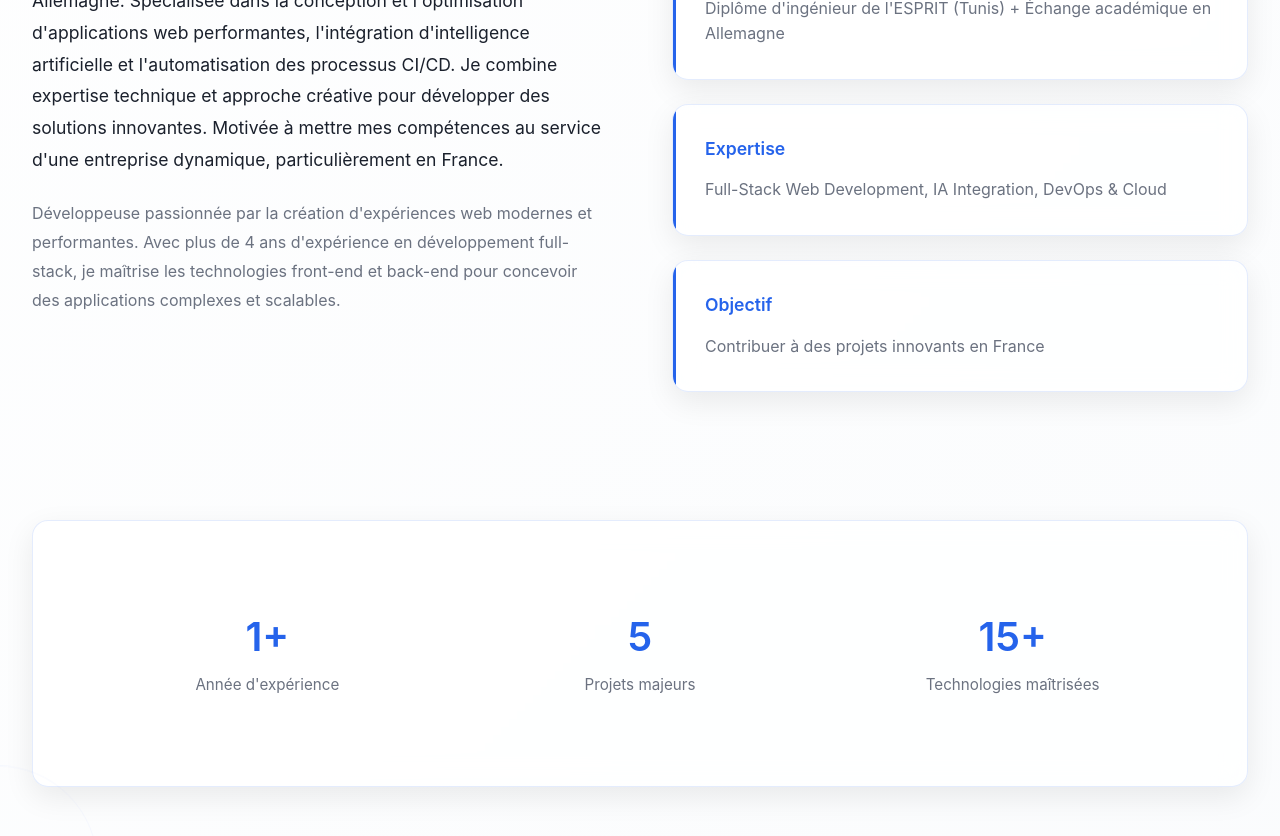
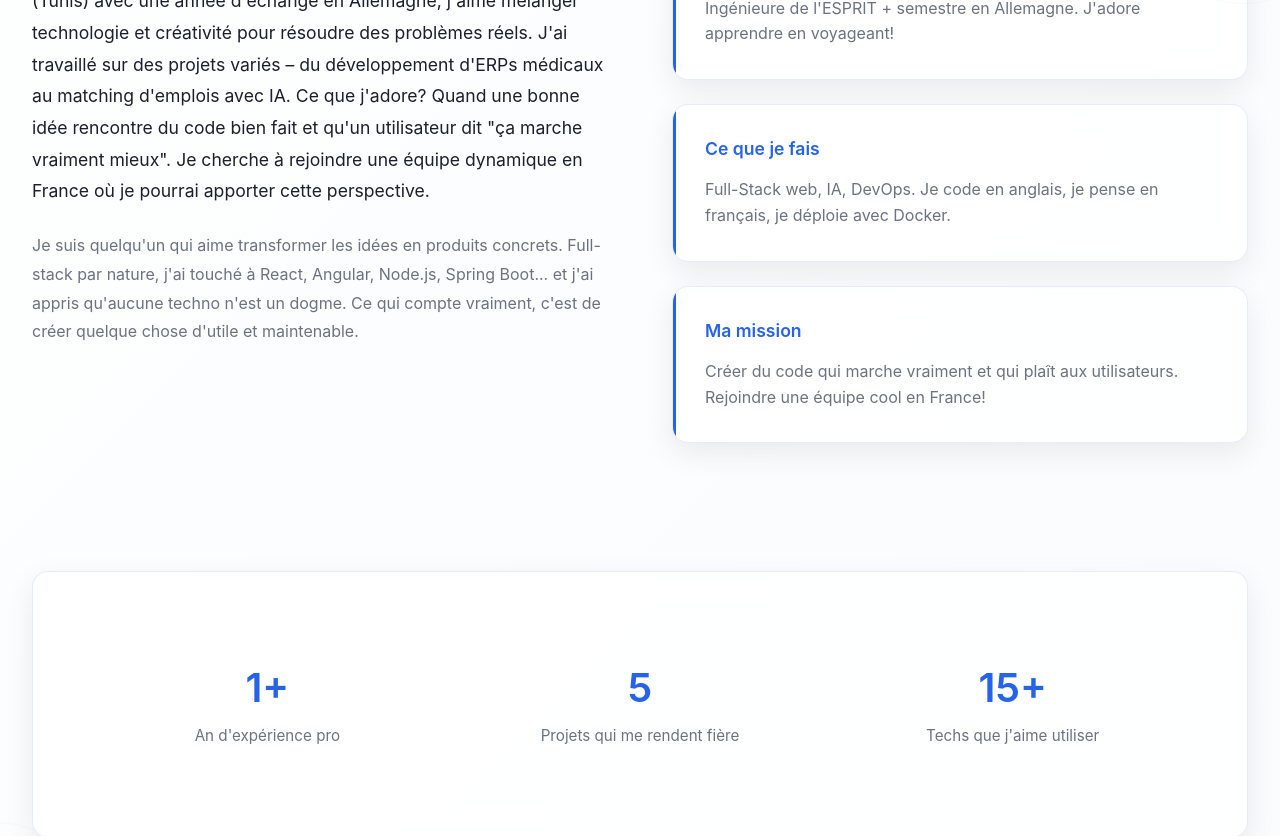
Before and after one commit to sarrabs22/Portfolio, a React (Vite) app: page / in a window 1280 px wide. Shown: the part 1180-2016 px from the top of the page. Built offline with nearby package versions, Linux system fonts and the light colour scheme.

Commit message:
Add natural and engaging portfolio text

```diff
--- a/src/components/About.jsx
+++ b/src/components/About.jsx
@@ -56,16 +56,16 @@ const About = () => {
 
             <motion.div variants={itemVariants} className="about-highlights">
               <div className="highlight-box">
-                <h3>Formation</h3>
-                <p>Diplôme d'ingénieur de l'ESPRIT (Tunis) + Échange académique en Allemagne</p>
+                <h3>Parcours</h3>
+                <p>Ingénieure de l'ESPRIT + semestre en Allemagne. J'adore apprendre en voyageant!</p>
               </div>
               <div className="highlight-box">
-                <h3>Expertise</h3>
-                <p>Full-Stack Web Development, IA Integration, DevOps & Cloud</p>
+                <h3>Ce que je fais</h3>
+                <p>Full-Stack web, IA, DevOps. Je code en anglais, je pense en français, je déploie avec Docker.</p>
               </div>
               <div className="highlight-box">
-                <h3>Objectif</h3>
-                <p>Contribuer à des projets innovants en France</p>
+                <h3>Ma mission</h3>
+                <p>Créer du code qui marche vraiment et qui plaît aux utilisateurs. Rejoindre une équipe cool en France!</p>
               </div>
             </motion.div>
           </div>
@@ -74,15 +74,15 @@ const About = () => {
           <motion.div variants={itemVariants} className="about-stats">
             <div className="stat">
               <h4>1+</h4>
-              <p>Année d'expérience</p>
+              <p>An d'expérience pro</p>
             </div>
             <div className="stat">
               <h4>5</h4>
-              <p>Projets majeurs</p>
+              <p>Projets qui me rendent fière</p>
             </div>
             <div className="stat">
               <h4>15+</h4>
-              <p>Technologies maîtrisées</p>
+              <p>Techs que j'aime utiliser</p>
             </div>
           </motion.div>
         </motion.div>
--- a/src/components/Contact.jsx
+++ b/src/components/Contact.jsx
@@ -105,8 +105,8 @@ const Contact = () => {
 
           {/* Intro Text */}
           <motion.p variants={itemVariants} className="contact-intro">
-            Je suis actuellement à la recherche d'opportunités en développement web en France.
-            N'hésitez pas à me contacter pour discuter d'un projet ou d'une collaboration.
+            Vous avez une idée de projet? Une opportunité intéressante? Ou vous voulez juste parler tech?
+            Je suis toujours ouverte à une bonne conversation. Écrivez-moi! 👋
           </motion.p>
 
           {/* Two Column Layout */}
--- a/src/components/Hero.jsx
+++ b/src/components/Hero.jsx
@@ -84,11 +84,11 @@ const Hero = ({ onCtaClick }) => {
           {/* CTA Buttons */}
           <motion.div variants={itemVariants} className="hero-buttons">
             <button className="btn btn-primary" onClick={() => onCtaClick('projects')}>
-              <span>Explorer mes projets</span>
+              <span>Voir mes projets</span>
               <span className="arrow">↓</span>
             </button>
             <button className="btn btn-secondary" onClick={() => onCtaClick('contact')}>
-              <span>Contactez-moi</span>
+              <span>Parlons!</span>
               <span className="arrow">→</span>
             </button>
           </motion.div>
--- a/src/data/profileData.js
+++ b/src/data/profileData.js
@@ -12,10 +12,10 @@ export const profileData = {
   },
 
   about: {
-    summary: `Ingénieure en développement web full-stack avec un diplôme d'ingénieur de l'ESPRIT (Tunis) et une expérience académique en Allemagne. Spécialisée dans la conception et l'optimisation d'applications web performantes, l'intégration d'intelligence artificielle et l'automatisation des processus CI/CD.
+    summary: `Salut! Je suis développeuse web full-stack passionnée par la création de solutions qu'on utilise vraiment. Diplômée de l'ESPRIT (Tunis) avec une année d'échange en Allemagne, j'aime mélanger technologie et créativité pour résoudre des problèmes réels.
 
-Je combine expertise technique et approche créative pour développer des solutions innovantes. Motivée à mettre mes compétences au service d'une entreprise dynamique, particulièrement en France.`,
-    description: `Développeuse passionnée par la création d'expériences web modernes et performantes. Avec plus de 4 ans d'expérience en développement full-stack, je maîtrise les technologies front-end et back-end pour concevoir des applications complexes et scalables.`
+J'ai travaillé sur des projets variés – du développement d'ERPs médicaux au matching d'emplois avec IA. Ce que j'adore? Quand une bonne idée rencontre du code bien fait et qu'un utilisateur dit "ça marche vraiment mieux". Je cherche à rejoindre une équipe dynamique en France où je pourrai apporter cette perspective.`,
+    description: `Je suis quelqu'un qui aime transformer les idées en produits concrets. Full-stack par nature, j'ai touché à React, Angular, Node.js, Spring Boot... et j'ai appris qu'aucune techno n'est un dogme. Ce qui compte vraiment, c'est de créer quelque chose d'utile et maintenable.`
   },
 
   skills: {
@@ -35,12 +35,12 @@ Je combine expertise technique et approche créative pour développer des soluti
       company: 'Substances Actives',
       location: 'Paris, France',
       dates: '2025',
-      description: 'Participation au développement et à l\'optimisation de l\'ERP médical Matisse.',
+      description: 'Travailler sur un ERP médical, c\'est un vrai défi – des utilisateurs exigeants, des contraintes complexes, mais c\'était excitant!',
       missions: [
         'Développement de fonctionnalités avec Symfony et Stimulus.js',
-        'Amélioration des performances et de l\'expérience utilisateur',
-        'Implémentation de modules facilitant la gestion des flux',
-        'Réduction du temps de saisie de 40%'
+        'Réduction du temps de saisie des données de 40% (les utilisateurs ont remarqué!)',
+        'Amélioration des performances globales de l\'interface',
+        'Collaboration étroite avec les médecins et infirmières pour comprendre leurs vrais besoins'
       ],
       technologies: ['PHP', 'Symfony', 'Stimulus.js', 'HTML/CSS']
     },
@@ -50,12 +50,12 @@ Je combine expertise technique et approche créative pour développer des soluti
       company: 'Ipact Consult',
       location: 'Canada',
       dates: '2024',
-      description: 'Conception et développement de la plateforme Manajero.',
+      description: 'Manajero est un projet dont je suis fière – on a créé une plateforme de collaboration de zéro.',
       missions: [
-        'Conception de modules collaboratifs',
-        'Architecture frontend et backend',
-        'Adoption par 200+ utilisateurs',
-        'Augmentation de la productivité de 25%'
+        'Architecture complète du produit (frontend + backend)',
+        'Conception de modules collaboratifs vraiment intuitifs',
+        'Adoption par 200+ utilisateurs en peu de temps',
+        'Augmentation de la productivité des équipes de 25%'
       ],
       technologies: ['Angular', 'Spring Boot', 'MongoDB', 'REST API']
     },
@@ -65,13 +65,12 @@ Je combine expertise technique et approche créative pour développer des soluti
       company: 'SmartUp-3S',
       location: 'Tunis, Tunisie',
       dates: '2023',
-      description: 'Développement du backend d\'une application pharmaceutique.',
+      description: 'Mon premier vrai défi back-end – optimiser un système lourd et le rendre performant.',
       missions: [
-        'Implémentation de services REST avec Spring Boot',
-        'Gestion de base de données MySQL',
-        'Automatisation de l\'inventaire et reporting',
+        'Implémentation robuste d\'une API REST avec Spring Boot',
+        'Automatisation complète de la gestion d\'inventaire (bye bye Excel!)',
         'Réduction du temps de traitement de 25%',
-        'Amélioration des performances globales'
+        'Infrastructure stable pour la croissance'
       ],
       technologies: ['Java', 'Spring Boot', 'MySQL', 'REST API']
     }
@@ -81,47 +80,47 @@ Je combine expertise technique et approche créative pour développer des soluti
     {
       id: 1,
       title: 'Expense Splitter',
-      description: 'API REST complète pour la gestion et répartition des dépenses partagées, déployée en production.',
-      details: 'Conception et déploiement d\'une API REST dockerisée connectée à PostgreSQL cloud avec migrations automatisées.',
+      description: 'Une API REST pour partager les dépenses sans prise de tête – parce que "tu dois combien?" devrait être simple.',
+      details: 'API complète en production: Node.js, PostgreSQL, Prisma, Docker. Déployée sur Fly.io avec tous les bonnes pratiques (migrations, health checks, gestion des secrets).',
       technologies: ['Node.js', 'Express', 'PostgreSQL', 'Prisma', 'Docker', 'Fly.io'],
       year: '2026',
-      features: ['API REST complète', 'Déploiement cloud', 'Gestion des secrets', 'Health checks', 'Migrations DB']
+      features: ['API REST solide', 'Déploiement cloud automatisé', 'Base de données bien structurée', 'Ready for production']
     },
     {
       id: 2,
       title: 'Plateforme Opportunités Emploi',
-      description: 'Plateforme de matching emploi-candidat avec analyse d\'IA de CV.',
-      details: 'Conception et développement avec intégration d\'un modèle d\'IA pour l\'analyse automatique de CV et matching avec offres.',
-      technologies: ['React', 'Node.js', 'MongoDB', 'IA/ML'],
+      description: 'Matching emploi-candidat avec IA – j\'ai découvert que les LLMs peuvent vraiment comprendre les CV!',
+      details: 'React + Node.js + MongoDB, avec intégration d\'IA pour analyser les CV et matcher automatiquement avec les offres. Plus de 100 lignes de code d\'export Excel!',
+      technologies: ['React', 'Node.js', 'MongoDB', 'LLMs'],
       year: '2024',
-      features: ['Analyse de CV par IA', 'Matching automatisé', 'Dashboard candidat', 'Gestion offres d\'emploi']
+      features: ['Analyse intelligente de CV', 'Matching automatisé', 'Dashboard candidat', 'Gestion des offres']
     },
     {
       id: 3,
-      title: 'Plateforme de Jardinage Urbain Durable',
-      description: 'Gestion d\'événements pour projets écologiques urbains.',
-      details: 'Développement d\'un module de gestion d\'événements associatifs optimisant l\'organisation de projets de jardinage urbain.',
+      title: 'Plateforme de Jardinage Urbain',
+      description: 'Aider les gens à organiser des projets d\'écologie urbaine – du code pour la planète 🌱',
+      details: 'Module de gestion d\'événements pour coordonner les projets de jardinage collectif. Simple mais efficace.',
       technologies: ['Laravel 9', 'MySQL', 'HTML/CSS'],
       year: '2024',
-      features: ['Gestion d\'événements', 'Calendrier', 'Organisation de projets', 'Gestion de participants']
+      features: ['Gestion d\'événements', 'Calendrier partagé', 'Organisation de projets', 'Communication du groupe']
     },
     {
       id: 4,
-      title: 'Pipeline CI/CD avec Jenkins',
-      description: 'Automatisation complète des processus de build et déploiement.',
-      details: 'Mise en place de pipelines Jenkins pour automatiser la construction, les tests et le déploiement.',
+      title: 'Pipeline CI/CD Jenkins',
+      description: 'Automatiser tout pour que les développeurs fassent juste du vrai développement.',
+      details: 'Pipelines Jenkins complètes: build → tests → déploiement. Parce que déployer à la main c\'est 2020 comme ambition.',
       technologies: ['Jenkins', 'Git', 'Docker', 'Shell'],
       year: '2024',
-      features: ['Pipelines automatisés', 'Tests continus', 'Déploiement automatisé', 'Réduction du temps de production']
+      features: ['Pipelines automatisées', 'Tests continus', 'Déploiement sans clics', 'Feedback rapide']
     },
     {
       id: 5,
-      title: 'Gestion des Résidences Universitaires',
-      description: 'Plateforme complète pour la gestion et communication au sein des résidences.',
-      details: 'Développement d\'un forum étudiant améliorant la communication entre étudiants et administration.',
+      title: 'Gestion Résidences Universitaires',
+      description: 'Un forum qui unit les étudiants et facilite la communication avec l\'admin.',
+      details: 'Spring Boot + Angular pour une plateforme complète de gestion résidences. Communication, modération, gestion – tout intégré.',
       technologies: ['Spring Boot', 'Angular', 'MySQL'],
       year: '2023 - 2024',
-      features: ['Forum étudiant', 'Gestion de résidences', 'Système de communication', 'Modération']
+      features: ['Forum communautaire', 'Gestion administrative', 'Modération', 'Communication fluide']
     }
   ],
 
```
Also changed, not shown: 3 other files (tests, documents, lock files or other folders).
